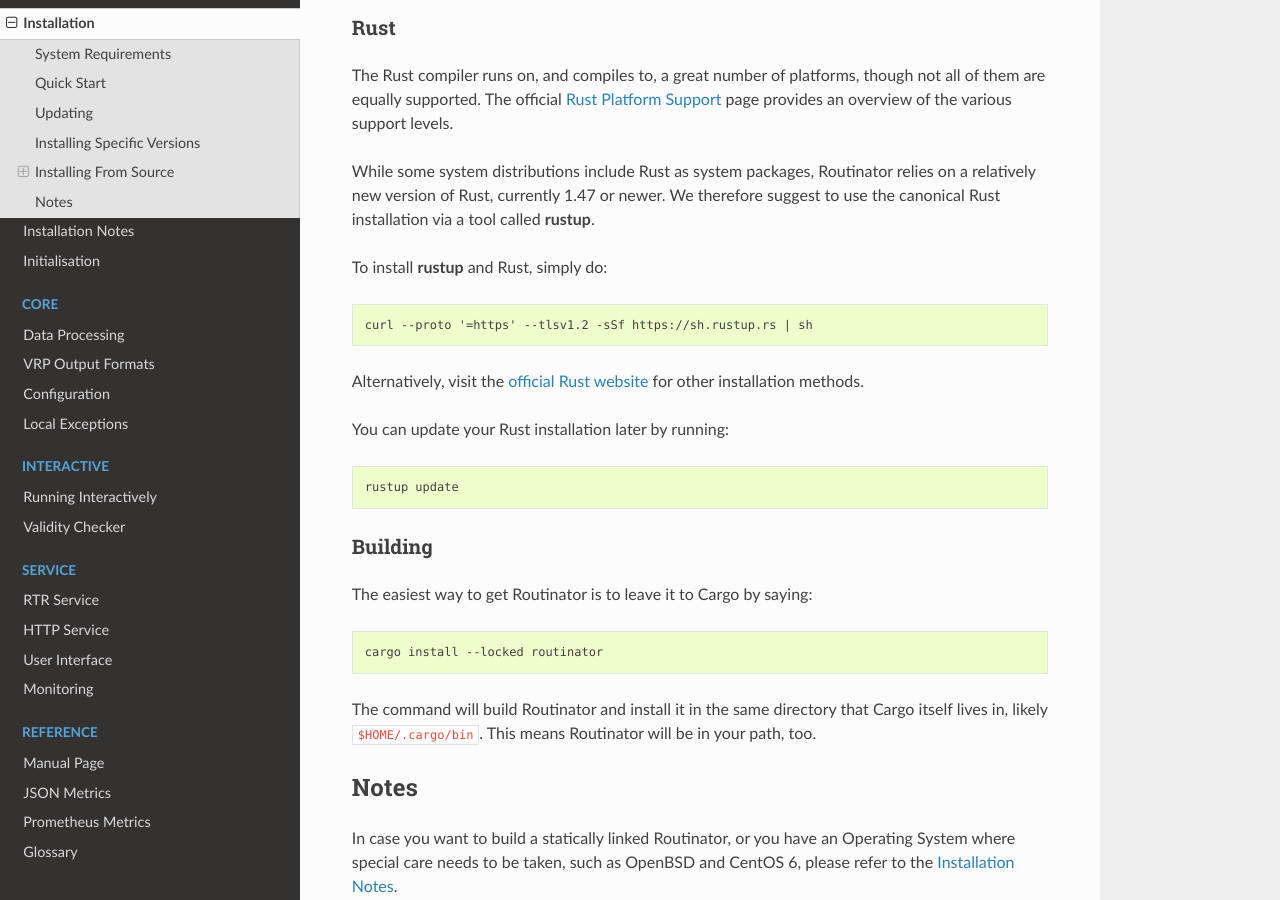
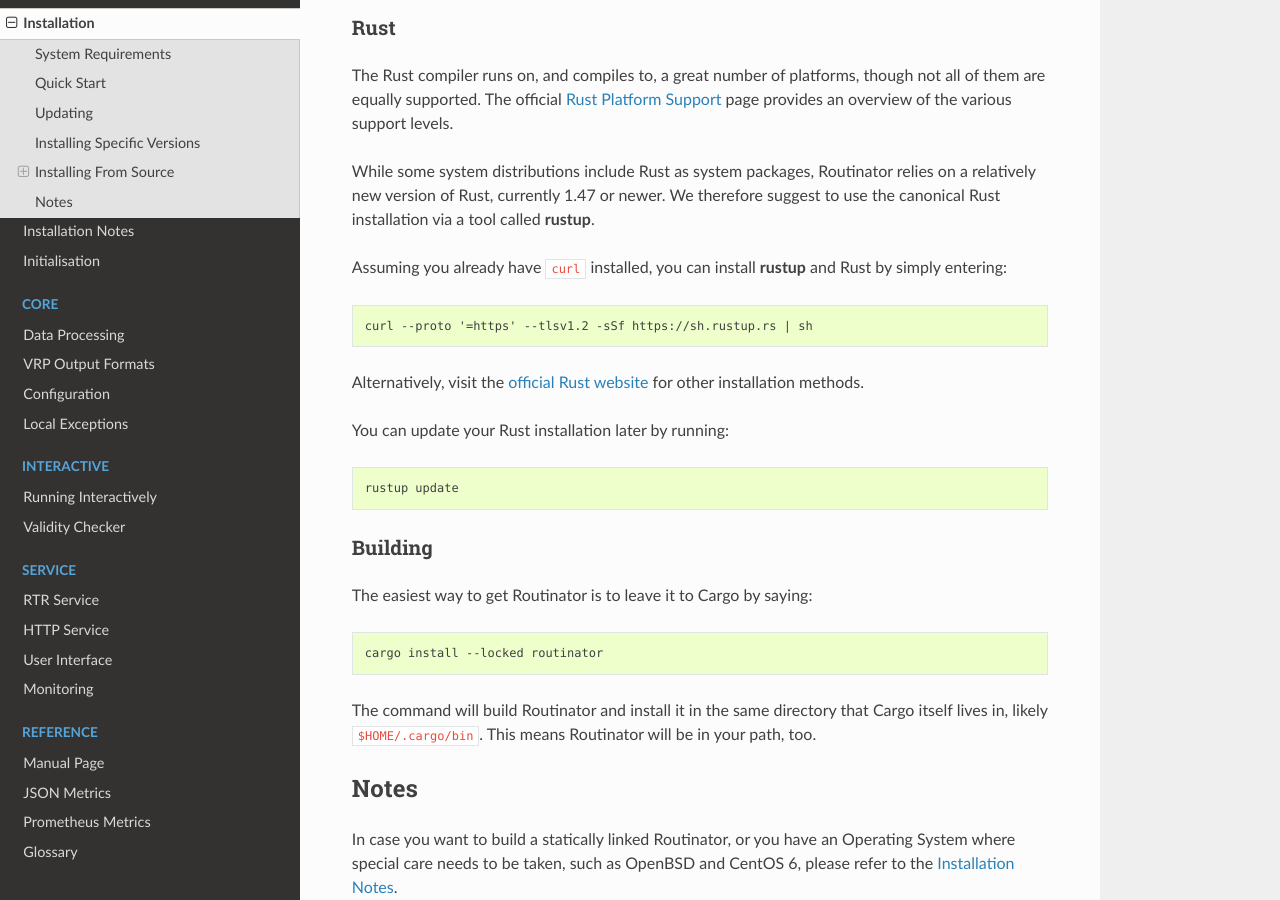
Before and after one commit to NLnetLabs/routinator, a Sphinx documentation site: the page built from source/installation.rst, in a window 1280 px wide and 900 px high, scrolled down 3587 px. Built offline with Sphinx 7.4.7 and the Read the Docs theme 2.0.0, drawn with Linux system fonts in a browser that asks for light colours; pages that are not in the unit, such as notebooks, are missing from menus; the version number could not be read and is left out.

Commit message:
Mention `curl`

```diff
--- a/source/installation.rst
+++ b/source/installation.rst
@@ -390,7 +390,8 @@
 newer. We therefore suggest to use the canonical Rust installation via a
 tool called :command:`rustup`.
 
-To install :command:`rustup` and Rust, simply do:
+Assuming you already have ``curl`` installed, you can install :command:`rustup`
+and Rust by simply entering:
 
 .. code-block:: text
 
```
